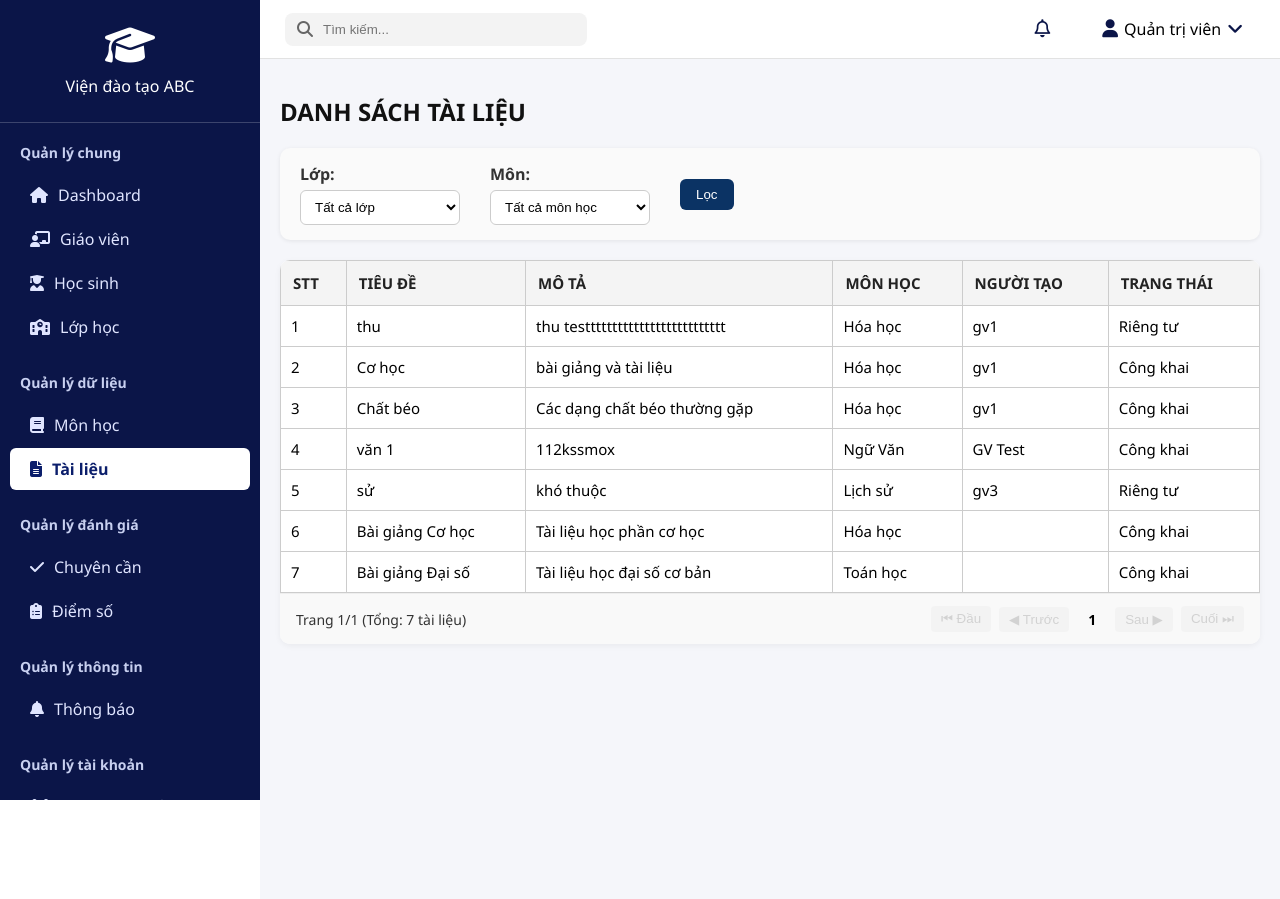
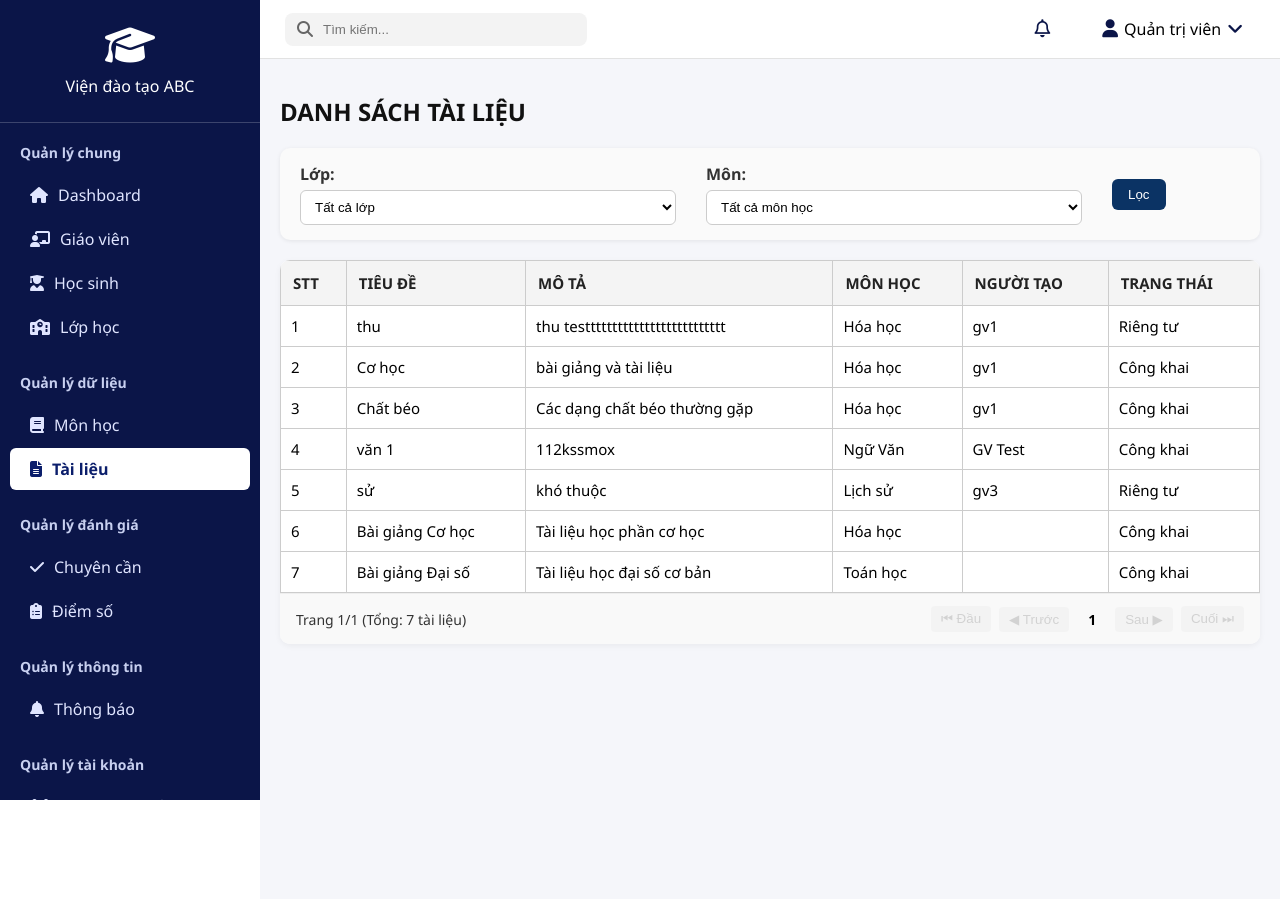
Before and after one commit to Hang-Naf/TNCNPM, a PHP site: page /pages/qltailieu.php in a window 1280 px wide. Run offline with PHP 8.4, Linux system fonts and the light colour scheme; the visitor is signed in with stand-in values (Sample User, id 1); data comes from the database, SQL or seed files in the repository.

Commit message:
modified:   pages/qltailieu.php

```diff
--- a/pages/qltailieu.php
+++ b/pages/qltailieu.php
@@ -173,6 +173,10 @@ $result = $conn->query($sql);
             margin-bottom: 20px;
         }
 
+        .filter-bar div{
+            width: 40%;
+        }
+
         .filter-bar label {
             display: block;
             font-weight: 600;
@@ -184,7 +188,7 @@ $result = $conn->query($sql);
             padding: 8px 10px;
             border: 1px solid #ccc;
             border-radius: 6px;
-            min-width: 160px;
+            width: 100%;
             background: #fff;
         }
 
```
